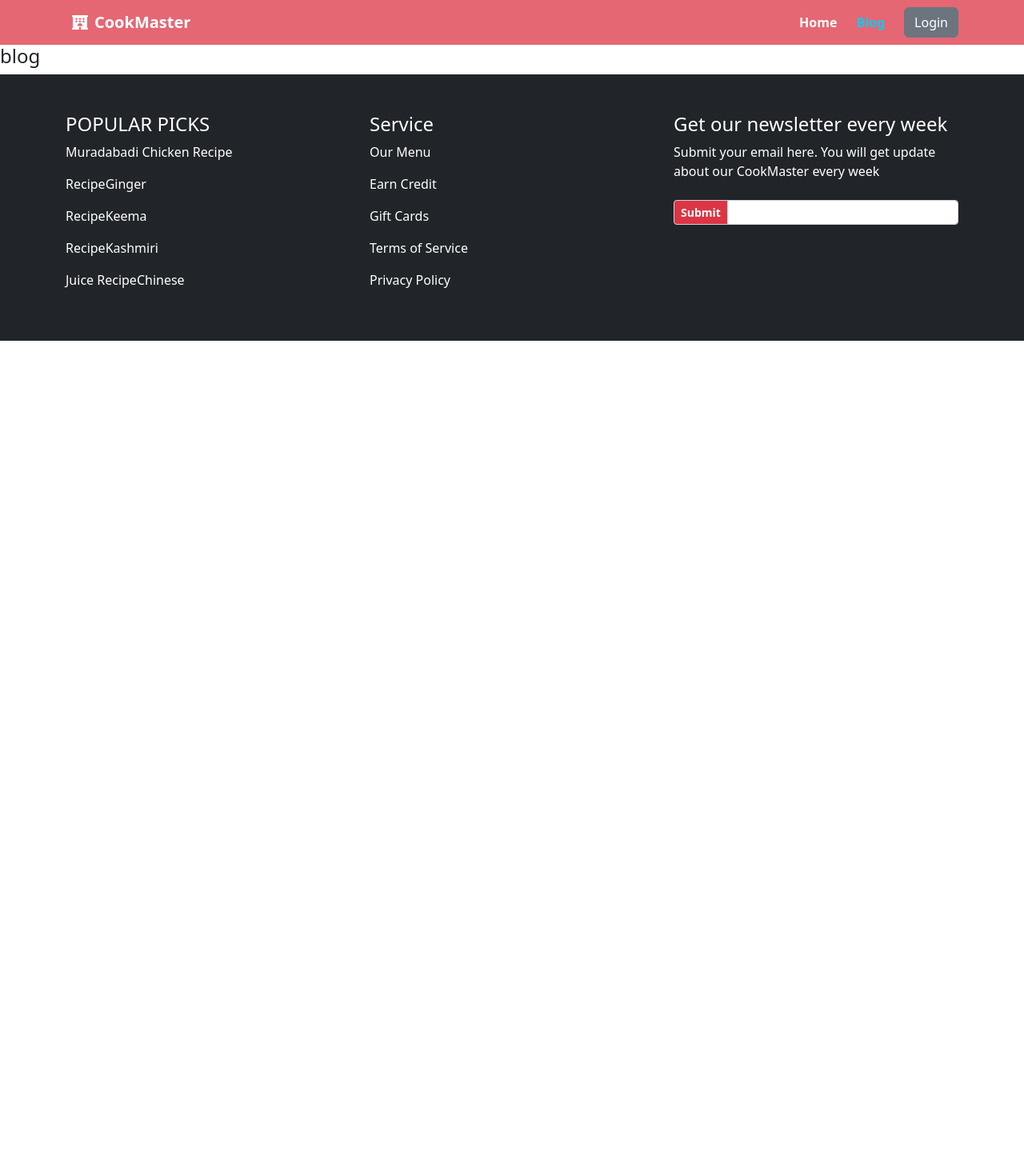
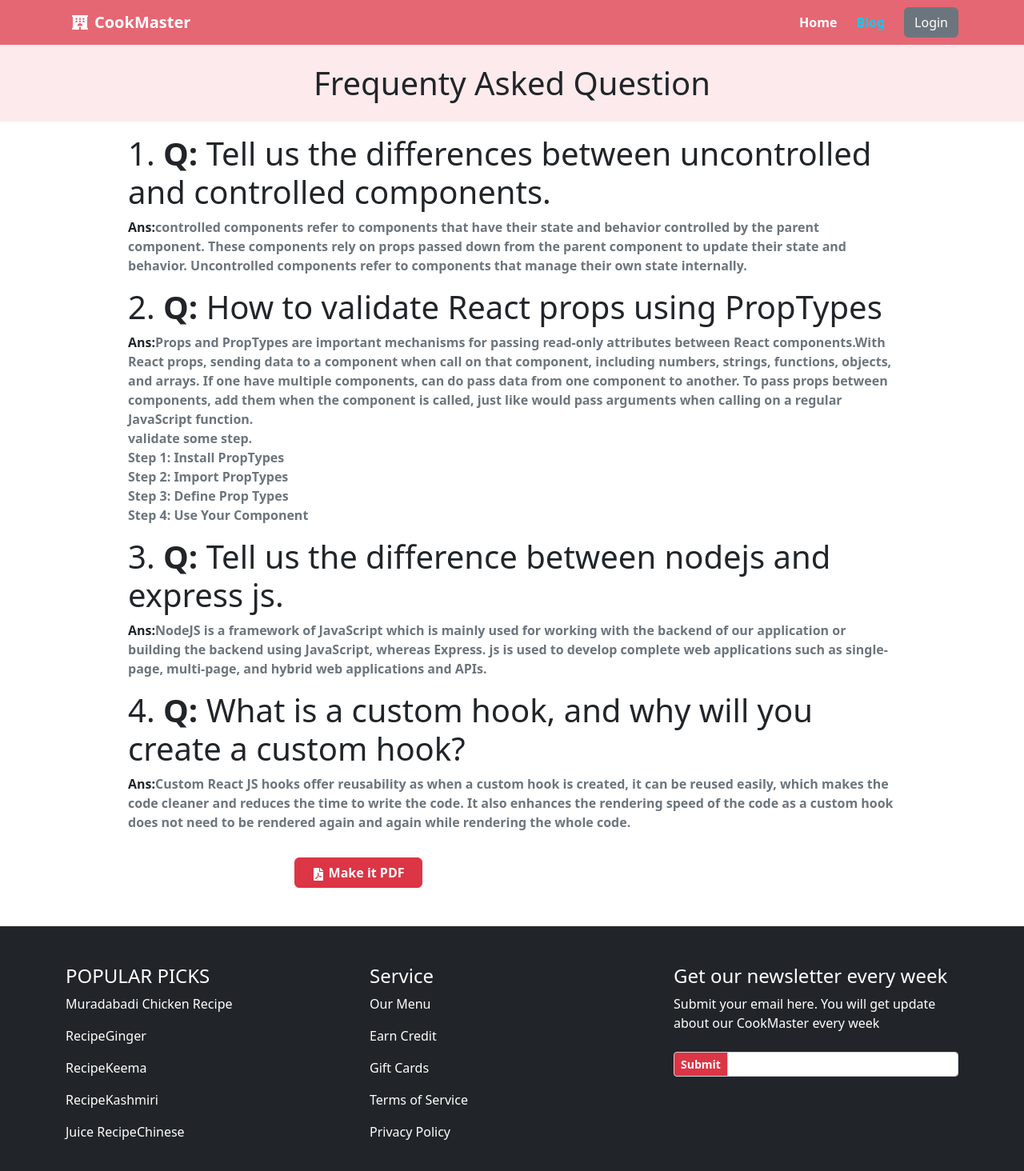
Before and after one commit to hasanali112/cooking-master-client, a React (Vite) app: page /blog in a window 1280 px wide. Shown: the top 1464 px of the page at 80% size. Before the commit the page ends 800 px from the top, so only its background shows below. Built offline with nearby package versions, Linux system fonts and the light colour scheme; no server answers.

Commit message:
blog page and pdf function add

```diff
--- a/package.json
+++ b/package.json
@@ -18,7 +18,9 @@
     "react-bootstrap": "^2.7.4",
     "react-dom": "^18.2.0",
     "react-icons": "^4.8.0",
+    "react-pdf": "^6.2.2",
     "react-router-dom": "^6.11.0",
+    "react-to-print": "^2.14.12",
     "react-toastify": "^9.1.2",
     "react-tooltip": "^5.11.2",
     "sort-by": "^1.2.0"
--- a/src/Pages/Blog.jsx
+++ b/src/Pages/Blog.jsx
@@ -1,11 +1,50 @@
-import React from 'react';
+import React, { useRef } from 'react';
+import { useReactToPrint } from 'react-to-print';
+import { FaFilePdf } from "react-icons/fa";
 
 const Blog = () => {
+    const blogPdf =useRef()
+
+    const generatePdf =  useReactToPrint({
+        content:()=> blogPdf.current,
+        documentTitle: 'bolgpage',
+        onAfterPrint:()=> alert('Document print successfully')
+    })
     return (
         <div>
-           <h4>blog</h4>
+            <h1 className='bg-danger bg-opacity-10 p-4 text-center'>Frequenty Asked Question</h1>
+            <div ref={blogPdf} className='w-75 mx-auto mt-3'>
+                <h1>1. <strong>Q:</strong> Tell us the differences between uncontrolled and controlled components.</h1>
+                <p className='fw-2 fw-bold'><strong>Ans:</strong><span className='text-secondary '>controlled components refer to components that have their state and behavior controlled by the parent component. These components rely on props passed down from the parent component to update their state and behavior. Uncontrolled components refer to components that manage their own state internally.</span></p>
+
+                <h1>2. <strong>Q:</strong> How to validate React props using PropTypes
+                </h1>
+
+                <p className='fw-2 fw-bold'><strong>Ans:</strong><span className='text-secondary '>Props and PropTypes are important mechanisms for passing read-only attributes between React components.With React props, sending data to a component when call on that component, including numbers, strings, functions, objects, and arrays. If one have multiple components,  can do pass data from one component to another.
+                To pass props between components,  add them when the component is called, just like would pass arguments when calling on a regular JavaScript function. <br />
+                validate some step. <br />
+                Step 1: Install PropTypes <br />
+                Step 2: Import PropTypes <br />
+                Step 3: Define Prop Types <br />
+                Step 4: Use Your Component
+                </span></p>
+
+                <h1>3. <strong>Q:</strong> Tell us the difference between nodejs and express js.
+                </h1>
+                <p className='fw-2 fw-bold'><strong>Ans:</strong><span className='text-secondary '>NodeJS is a framework of JavaScript which is mainly used for working with the backend of our application or building the backend using JavaScript, whereas Express. js is used to develop complete web applications such as single-page, multi-page, and hybrid web applications and APIs.</span></p>
+
+
+
+                <h1>4. <strong>Q:</strong> What is a custom hook, and why will you create a custom hook?
+                </h1>
+                <p className='fw-2 fw-bold'><strong>Ans:</strong><span className='text-secondary '>Custom React JS hooks offer reusability as when a custom hook is created, it can be reused easily, which makes the code cleaner and reduces the time to write the code. It also enhances the rendering speed of the code as a custom hook does not need to be rendered again and again while rendering the whole code.</span></p>
+            </div>
+
+           <div className='w-50 mx-auto'>
+           <button onClick={generatePdf} className='btn btn-danger w-25 mx-4 mb-5 mt-3 ms-5 fw-bold'><FaFilePdf/> Make it PDF</button>
+           </div>
         </div>
     );
 };
 
-export default Blog; <h4>blog</h4>
+export default Blog;
--- a/src/Pages/Home.jsx
+++ b/src/Pages/Home.jsx
@@ -8,7 +8,8 @@ import Feature from "./Feature";
 import ServicePackage from "./ServicePackage";
 import "./CSS/Shared.css";
 import Card from "react-bootstrap/Card";
-import { Link } from "react-router-dom";
+import { Link, useNavigation } from "react-router-dom";
+import LoadSpin from "./LoadSpin";
 
 const Home = () => {
   const [cookDataLoader, setCookDataLoader] = useState([]);
@@ -19,6 +20,12 @@ const Home = () => {
       .then((res) => res.json())
       .then((data) => setCookDataLoader(data));
   }, []);
+
+   const navigation = useNavigation()
+   console.log(navigation)
+   if(navigation.state === 'loading'){
+    return <LoadSpin></LoadSpin>
+   }
 
   return (
     <div>
--- /dev/null
+++ b/src/Pages/LoadSpin.jsx
@@ -0,0 +1,12 @@
+import React from 'react';
+import Spinner from 'react-bootstrap/Spinner';
+
+const LoadSpin = () => {
+    return (
+        <div className='w-25 mx-auto mt-5'>
+            <Spinner animation="border" variant="primary" />
+        </div>
+    );
+};
+
+export default LoadSpin;
--- a/src/Pages/ViewRecepe.jsx
+++ b/src/Pages/ViewRecepe.jsx
@@ -1,5 +1,5 @@
 import React from "react";
-import { useLoaderData } from "react-router-dom";
+import { useLoaderData, useNavigation } from "react-router-dom";
 import Container from "react-bootstrap/Container";
 import Row from "react-bootstrap/Row";
 import Col from "react-bootstrap/Col";
@@ -8,6 +8,7 @@ import Card from "react-bootstrap/Card";
 import './CSS/Shared.css'
 import { ToastContainer, toast } from 'react-toastify';
 import 'react-toastify/dist/ReactToastify.css';
+import LoadSpin from "./LoadSpin";
 
 const ViewRecepe = () => {
   const cookDetail = useLoaderData();
@@ -19,6 +20,11 @@ const ViewRecepe = () => {
     toast("Button click!")
   };
 
+  const navigation = useNavigation()
+   console.log(navigation)
+   if(navigation.state === 'loading'){
+    return <LoadSpin></LoadSpin>
+   }
   return (
     <div>
       <div className="bg-danger bg-opacity-25">
--- a/src/RouterProvider/RouterProvider.jsx
+++ b/src/RouterProvider/RouterProvider.jsx
@@ -8,6 +8,7 @@ import Login from "../Pages/Login";
 import Register from "../Pages/Register";
 import PrivateRoute from "./PrivateRoute";
 import Error from "../Pages/Error";
+import LoadSpin from "../Pages/LoadSpin";
 
 
 const router = createBrowserRouter ([
@@ -36,6 +37,10 @@ const router = createBrowserRouter ([
             {
                 path:'/register',
                 element:<Register></Register>
+            },
+            {
+                path:'/loading',
+                element:<LoadSpin></LoadSpin>
             }
         ]
     }
```
Also changed, not shown: 1 other file (tests, documents, lock files or other folders).
